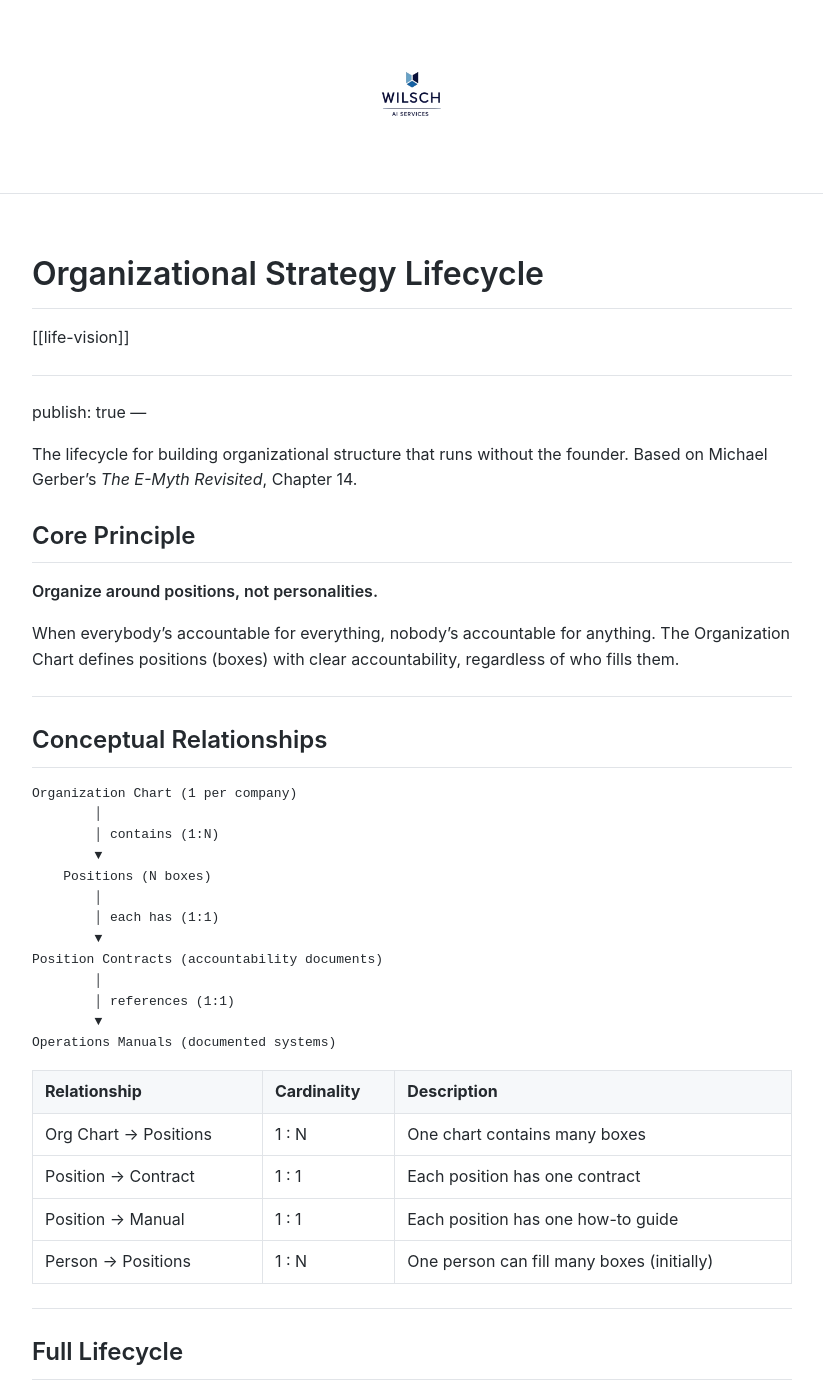
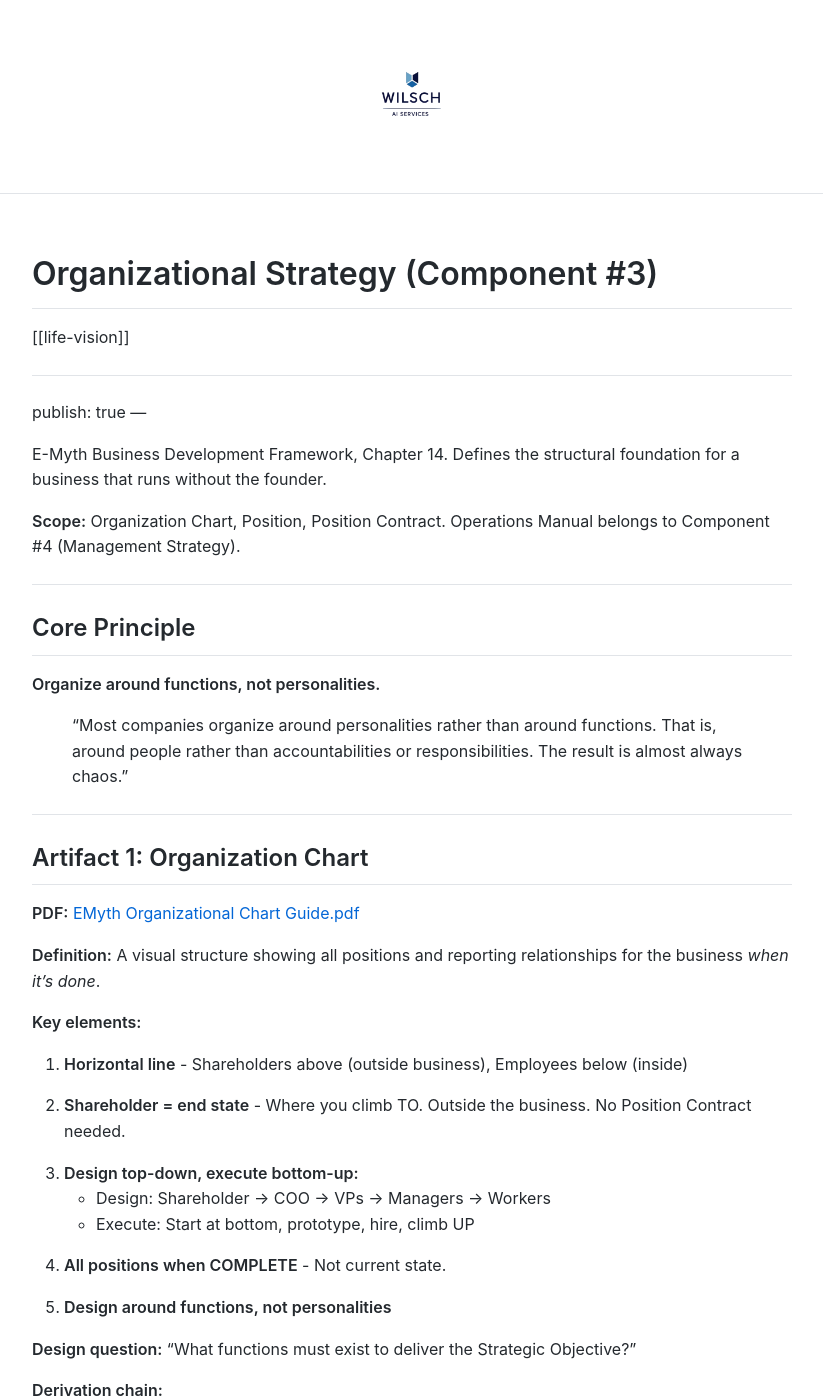
Before and after one commit to MariusWilsch/public-wilsch-ai-pages, a Jekyll site: the page built from global/organizational-strategy-lifecycle.md, in a window 1280 px wide and 1400 px high. Shown: the whole window, without its empty margins (228-1051 px from the left). Built offline with Jekyll 4.4.1, drawn with Linux system fonts in a browser that asks for light colours; our own code applies the rules of GitHub Pages for plain Markdown files; some of the changed text lies outside the part shown.

Commit message:
Sync from hippocampus 2026-02-04

````diff
--- a/global/organizational-strategy-lifecycle.md
+++ b/global/organizational-strategy-lifecycle.md
@@ -1,17 +1,104 @@
-# Organizational Strategy Lifecycle
+# Organizational Strategy (Component #3)
 [[life-vision]]
 
 ---
 publish: true
 ---
 
-The lifecycle for building organizational structure that runs without the founder. Based on Michael Gerber's *The E-Myth Revisited*, Chapter 14.
+E-Myth Business Development Framework, Chapter 14. Defines the structural foundation for a business that runs without the founder.
+
+**Scope:** Organization Chart, Position, Position Contract. Operations Manual belongs to Component #4 (Management Strategy).
+
+---
 
 ## Core Principle
 
-**Organize around positions, not personalities.**
+**Organize around functions, not personalities.**
 
-When everybody's accountable for everything, nobody's accountable for anything. The Organization Chart defines positions (boxes) with clear accountability, regardless of who fills them.
+> "Most companies organize around personalities rather than around functions. That is, around people rather than accountabilities or responsibilities. The result is almost always chaos."
+
+---
+
+## Artifact 1: Organization Chart
+
+**PDF:** [EMyth Organizational Chart Guide.pdf](https://github.com/MariusWilsch/soloforce/blob/main/.claude/tracking/issue-668/artifacts/EMyth%20Organizational%20Chart%20Guide.pdf)
+
+**Definition:**
+A visual structure showing all positions and reporting relationships for the business *when it's done*.
+
+**Key elements:**
+
+1. **Horizontal line** - Shareholders above (outside business), Employees below (inside)
+
+2. **Shareholder = end state** - Where you climb TO. Outside the business. No Position Contract needed.
+
+3. **Design top-down, execute bottom-up:**
+   - Design: Shareholder → COO → VPs → Managers → Workers
+   - Execute: Start at bottom, prototype, hire, climb UP
+
+4. **All positions when COMPLETE** - Not current state.
+
+5. **Design around functions, not personalities**
+
+**Design question:**
+"What functions must exist to deliver the Strategic Objective?"
+
+**Derivation chain:**
+```
+Strategic Objective
+      ↓
+FUNCTIONS (categories of work: sales, delivery, finance)
+      ↓
+RESULTS (what each function must produce)
+      ↓
+POSITIONS (accountable for those results)
+```
+
+**Definitions:**
+- **Function** = A category of work the business needs
+- **Result** = What that function must produce
+
+**Completeness principle:**
+"If position not explicit, results won't come." The org chart describes ALL the work. Nothing in limbo.
+
+---
+
+## Artifact 2: Position
+
+**PDF:** [EMyth Organizational Chart Guide.pdf](https://github.com/MariusWilsch/soloforce/blob/main/.claude/tracking/issue-668/artifacts/EMyth%20Organizational%20Chart%20Guide.pdf) (positions are boxes on the chart)
+
+**Definition:**
+A box on the Organization Chart.
+
+**What defines a position:**
+
+1. **Accountability** - What results this position must produce
+2. **Reporting** - Which position it reports to
+3. **Authority** - What decisions it can/cannot make
+
+**Test question:**
+"If this position is empty, what results stop being produced?"
+
+---
+
+## Artifact 3: Position Contract
+
+**PDF:** [EMyth Writing Position Agreements.pdf](https://github.com/MariusWilsch/soloforce/blob/main/.claude/tracking/issue-668/artifacts/EMyth%20Writing%20Position%20Agreements.pdf)
+
+**Definition:**
+A document that transfers accountability from company to person. **Not a job description** - a contract.
+
+**What it contains:**
+
+1. **Results to be achieved** - What outcomes must this position produce?
+2. **Work accountable for** - What activities is this position responsible for?
+3. **Standards for evaluation** - How do we measure if results are achieved?
+4. **Signature line** - Person signs, accepting accountability
+
+**Key quote:**
+> "A Position Contract is not a job description. It is a contract between the company and an employee, a summary of the rules of the company's game."
+
+**Position Contracts are long-lived** because they define *results*, not tasks.
 
 ---
 
@@ -27,18 +114,13 @@ Organization Chart (1 per company)
         │ each has (1:1)
         ▼
 Position Contracts (accountability documents)
-        │
-        │ references (1:1)
-        ▼
-Operations Manuals (documented systems)
 ```
 
-| Relationship | Cardinality | Description |
-|--------------|-------------|-------------|
-| Org Chart → Positions | 1 : N | One chart contains many boxes |
-| Position → Contract | 1 : 1 | Each position has one contract |
-| Position → Manual | 1 : 1 | Each position has one how-to guide |
-| Person → Positions | 1 : N | One person can fill many boxes (initially) |
+| Relationship | Cardinality |
+|--------------|-------------|
+| Org Chart → Positions | 1 : N |
+| Position → Contract | 1 : 1 |
+| Person → Positions | 1 : N (initially) |
 
 ---
 
@@ -63,18 +145,11 @@ Operations Manuals (documented systems)
 ║                              │                                               ║
 ║                              │ You sign the contract (take the position)     ║
 ║                              ▼                                               ║
-║  STAGE 2: PROTOTYPE THE POSITION                                             ║
+║  STAGE 2: PROTOTYPE THE POSITION (Chapter 15+)                               ║
 ║  ┌────────────────────────────────────────────────────────────┐              ║
 ║  │ Activity: Work IN the position while working ON it         │              ║
-║  │ Process:  BDP LOOP (ongoing, not a one-time event)         │ ◄── Process ║
-║  │           ┌──────────────────────────────────────┐         │              ║
-║  │           │  Innovate → Quantify → Orchestrate   │         │              ║
-║  │           │       ▲                    │         │         │              ║
-║  │           │       └────────────────────┘         │         │              ║
-║  │           │       (loop until system stable)     │         │              ║
-║  │           └──────────────────────────────────────┘         │              ║
-║  │                                                            │              ║
-║  │ Output:   OPERATIONS MANUAL (1 per position)               │ ◄── Artifact║
+║  │ Process:  BDP LOOP (Innovate → Quantify → Orchestrate)     │              ║
+║  │ Output:   OPERATIONS MANUAL (1 per position)               │              ║
 ║  │           └── Documented system: "how we do it here"       │              ║
 ║  └────────────────────────────────────────────────────────────┘              ║
 ║                              │                                               ║
@@ -89,8 +164,6 @@ Operations Manuals (documented systems)
 ║  │ - Hire signs Position Contract                             │              ║
 ║  │ - Hire learns Operations Manual                            │              ║
 ║  │ - You: Training, oversight, ensuring system works          │              ║
-║  │ - Process: TRAINING METHOD                                 │ ◄── Process ║
-║  │   └── Daily syncs, issues, hard cap for independence       │              ║
 ║  │                                                            │              ║
 ║  │ PHASE C: Fully Transitioned                                │              ║
 ║  │ - Hire owns tactical work + can suggest improvements       │              ║
@@ -101,13 +174,6 @@ Operations Manuals (documented systems)
 ║                              ▼                                               ║
 ║  STAGE 4: REPEAT (Meta-Pattern)                                              ║
 ║  ┌────────────────────────────────────────────────────────────┐              ║
-║  │ You now hold the position ABOVE the one you just filled    │              ║
-║  │                                                            │              ║
-║  │ Go back to Stage 2: Prototype THIS new position            │              ║
-║  │ - New tactical work (managing vs doing)                    │              ║
-║  │ - New strategic work (prototyping THIS role)               │              ║
-║  │ - New Operations Manual for THIS position                  │              ║
-║  │                                                            │              ║
 ║  │ Continue until you reach: SHAREHOLDER (outside business)   │              ║
 ║  │ - No tactical work                                         │              ║
 ║  │ - Strategic oversight only (is COO hitting objectives?)    │              ║
@@ -116,74 +182,7 @@ Operations Manuals (documented systems)
 ╚══════════════════════════════════════════════════════════════════════════════╝
 ```
 
----
-
-## Key Definitions
-
-### Position
-A box on the Organization Chart. Defined by:
-- **Accountability:** What results this position must produce
-- **Reporting:** Which position it reports to
-- **Authority:** What decisions can be made
-
-**Test:** "If this position is empty, what results stop being produced?"
-
-### Position Contract
-Not a job description (tasks). A **contract** (results):
-- Summary of results to be achieved
-- Standards by which results are evaluated
-- Signature line for accountability commitment
-
-Position Contracts are long-lived because they define *results*, not tasks.
-
-### Tactical vs Strategic Work
-- **Tactical:** Doing the work IN a position (making sales calls)
-- **Strategic:** Working ON a position (prototyping the process, improving the system)
-
-Each position has BOTH tactical and strategic work. Moving up doesn't eliminate strategic work - it shifts to the new level.
-
-### Operations Manual
-The documented system for HOW to achieve position results:
-- Created through BDP loop (Innovate → Quantify → Orchestrate)
-- "This is how we do it here"
-- Enables replacement: hand manual to new hire, they run the system
-
----
-
-## Artifact Summary
-
-| Artifact | Cardinality | Description |
-|----------|-------------|-------------|
-| Organization Chart | 1 per company | Visual structure: positions + reporting lines |
-| Position Contract | 1 per position | Results, standards, accountability |
-| Operations Manual | 1 per position | Documented system for the position |
-
-## Process Summary
-
-| Process | Runs When | Description |
-|---------|-----------|-------------|
-| BDP Loop | Continuous while prototyping | Innovate → Quantify → Orchestrate |
-| Training Method | During transition | Daily syncs, issues, independence criteria |
-
----
-
-## Transition Lifecycle
-
-```
-Before Hire:
-  Position: Developer
-  You: Tactical (coding) + Strategic (documenting process)
-
-During Transition:
-  Position: Developer → Hire doing tactical, you training
-  Position: Dev Lead → You now doing tactical + strategic HERE
-
-Fully Transitioned:
-  Position: Developer → Hire owns it (tactical + suggests improvements)
-  Position: Dev Lead → You own tactical + strategic, prototyping THIS
-```
-
-The pattern repeats up the chart until you're only **Shareholder** - outside the business, owning no tactical work.
+**Note:** This document covers Stage 1 (Structure). Stages 2-4 involve Operations Manual (Component #4+).
 
 ---
 
@@ -192,37 +191,38 @@ The pattern repeats up the chart until you're only **Shareholder** - outside the
 ```
 ═══════════════════════════════════════════════════════════════
                     SHAREHOLDERS
-                      (Owner)
+                      (Owner - outside)
 ═══════════════════════════════════════════════════════════════
                          │
                          ▼
                  ┌───────────────┐
                  │      COO      │
-                 │   (President) │
                  └───────┬───────┘
                          │
          ┌───────────────┼───────────────┐
-         │               │               │
          ▼               ▼               ▼
-┌─────────────┐  ┌─────────────┐  ┌─────────────┐
-│ VP/Product  │  │VP/Operations│  │ VP/Finance  │
-└──────┬──────┘  └──────┬──────┘  └─────────────┘
-       │                │
-       ▼                ▼
-┌─────────────┐  ┌─────────────┐
-│Client Mgmt  │  │  Dev Lead   │
-└─────────────┘  └──────┬──────┘
+   ┌───────────┐  ┌───────────┐  ┌───────────┐
+   │VP/Product │  │VP/Operations│ │VP/Finance │
+   └─────┬─────┘  └─────┬─────┘  └───────────┘
+         │              │
+         ▼              ▼
+   ┌───────────┐  ┌───────────┐
+   │Client Mgmt│  │ Dev Lead  │
+   └───────────┘  └─────┬─────┘
                         │
                         ▼
-                ┌─────────────┐
-                │  Developer  │
-                └─────────────┘
+                 ┌───────────┐
+                 │ Developer │
+                 └───────────┘
 ```
 
-**Reading the chart:**
-- Shareholders sit ABOVE the business (outside)
-- COO is the first position INSIDE - accountable to shareholders
-- You START at the bottom, prototype each position, and climb UP
+---
+
+## Next Steps
+
+1. **Read the PDFs** - Review EMyth Organizational Chart Guide and Position Agreements PDFs
+2. **Validate definitions** - Update this document if PDFs reveal additional structure
+3. **Create Wilsch AI Org Chart** - Apply framework to define actual positions
 
 ---
 
@@ -230,7 +230,17 @@ The pattern repeats up the chart until you're only **Shareholder** - outside the
 
 - [Primary Aim - Life Vision](https://mariuswilsch.github.io/public-wilsch-ai-pages/global/primary-aim-life-vision)
 - [Strategic Objective - Wilsch AI Services](https://mariuswilsch.github.io/public-wilsch-ai-pages/global/strategic-objective-wilsch-ai-services)
-- [Ship with Confidence](https://mariuswilsch.github.io/public-wilsch-ai-pages/global/ship-with-confidence)
+
+---
+
+## Reference Materials
+
+| Resource | Purpose | Link |
+|----------|---------|------|
+| EMyth Organizational Chart Guide | Org Chart + Position templates | [PDF](https://github.com/MariusWilsch/soloforce/blob/main/.claude/tracking/issue-668/artifacts/EMyth%20Organizational%20Chart%20Guide.pdf) |
+| EMyth Writing Position Agreements | Position Contract template | [PDF](https://github.com/MariusWilsch/soloforce/blob/main/.claude/tracking/issue-668/artifacts/EMyth%20Writing%20Position%20Agreements.pdf) |
+| EMyth Systems Guide | For Component #4+ | [PDF](https://github.com/MariusWilsch/soloforce/blob/main/.claude/tracking/issue-668/artifacts/EMyth%20Systems%20Guide.pdf) |
+| EMyth Business Owners Guide | Roadmap (all systems) | [PDF](https://github.com/MariusWilsch/soloforce/blob/main/.claude/tracking/issue-668/artifacts/EMyth%20Business%20Owners%20Guide.pdf) |
 
 ---
 
````
Also changed, not shown: other parts of global/organizational-strategy-lifecycle.md (+1 -1 lines).
